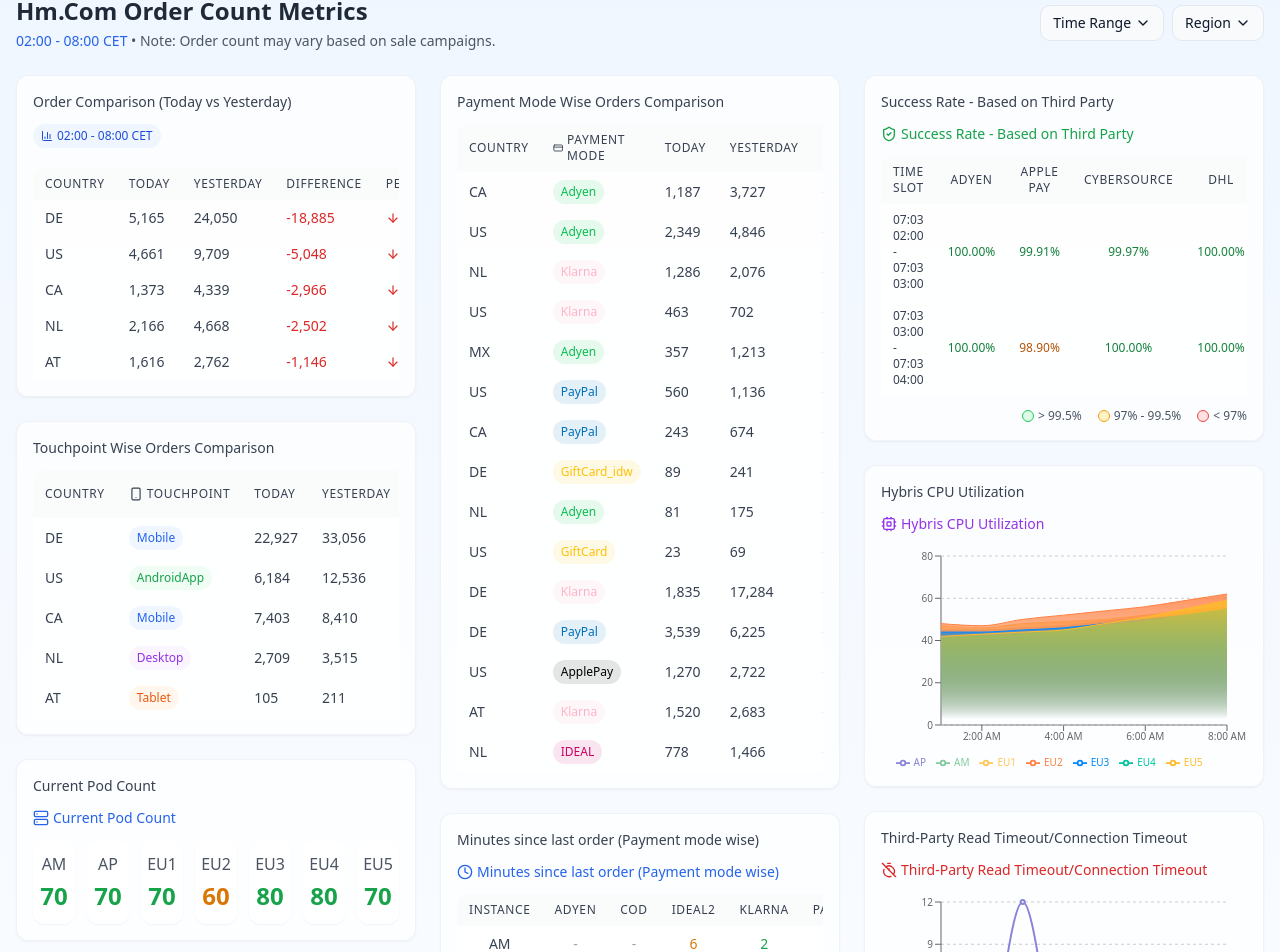
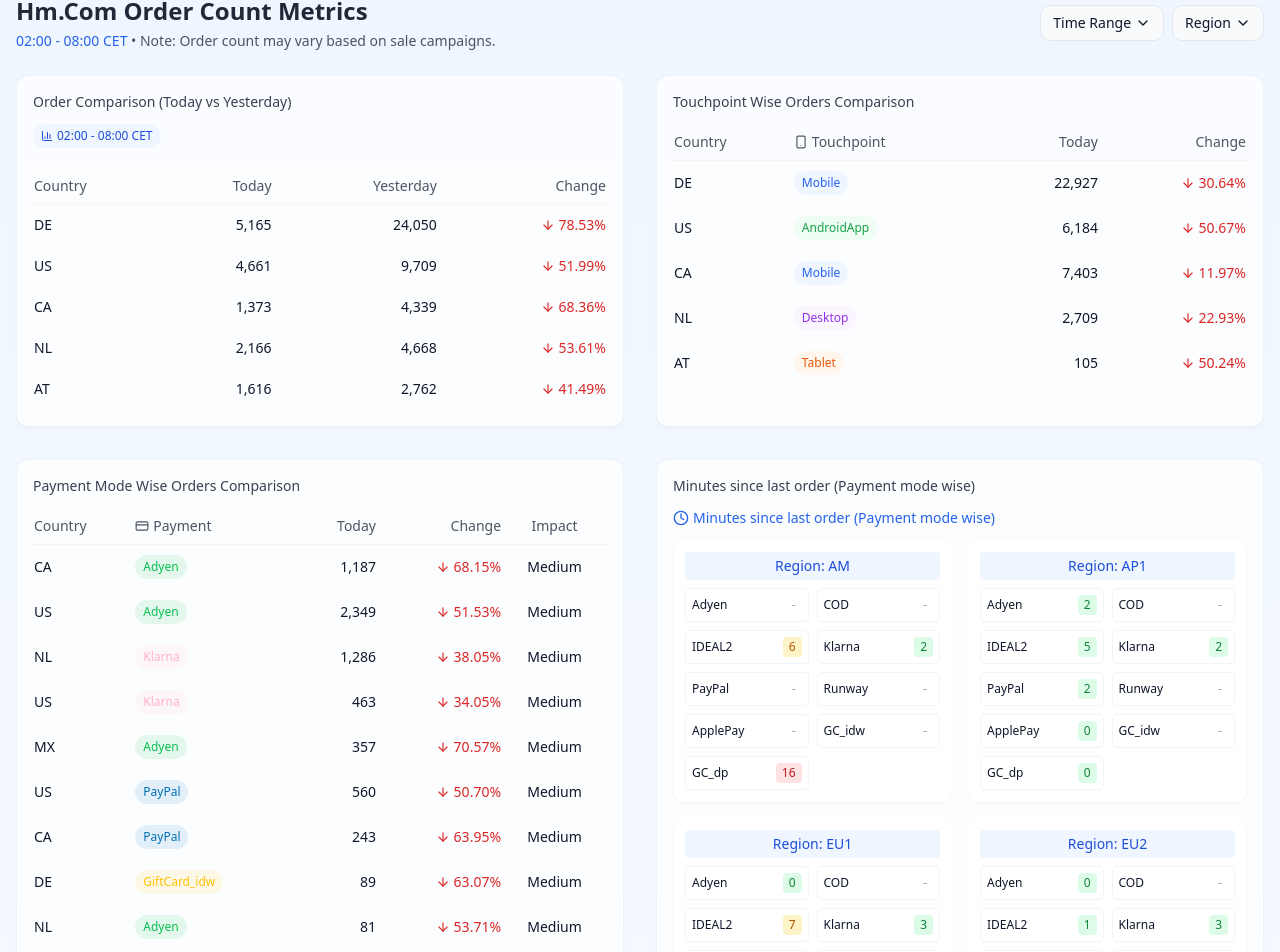
Before and after one commit to skawsh/smart-dashboard-harmony-64, a React (Vite) app: page / in a window 1280 px wide. Shown: the part 90-1042 px from the top of the page. Built offline with nearby package versions, Linux system fonts and the light colour scheme.

Commit message:
Improve UI table responsiveness
Fix UI issues causing horizontal scrolling and improve table responsiveness for better user experience.

```diff
--- a/src/components/dashboard/MinutesSinceLastOrder.tsx
+++ b/src/components/dashboard/MinutesSinceLastOrder.tsx
@@ -1,6 +1,7 @@
 
 import React from 'react';
 import { ClockIcon } from 'lucide-react';
+import { Tooltip, TooltipContent, TooltipProvider, TooltipTrigger } from '@/components/ui/tooltip';
 
 // Types for our data structure
 interface RegionData {
@@ -34,9 +35,9 @@ const getTimeColor = (value: string | number): string => {
   const minutes = Number(value);
   if (isNaN(minutes)) return 'text-gray-400';
 
-  if (minutes <= 5) return 'text-success-600 font-medium';
-  if (minutes <= 15) return 'text-warning-600 font-medium';
-  return 'text-error-600 font-medium';
+  if (minutes <= 5) return 'bg-success-100 text-success-700';
+  if (minutes <= 15) return 'bg-warning-100 text-warning-700';
+  return 'bg-error-100 text-error-700';
 };
 
 const formatValue = (value: string | number): string => {
@@ -52,39 +53,25 @@ const MinutesSinceLastOrder: React.FC = () => {
         <span className="text-sm font-medium">Minutes since last order (Payment mode wise)</span>
       </div>
 
-      <div className="overflow-x-auto">
-        <table className="data-table text-center">
-          <thead>
-            <tr>
-              <th className="rounded-tl-lg text-center">Instance</th>
-              <th>Adyen</th>
-              <th>COD</th>
-              <th>IDEAL2</th>
-              <th>Klarna</th>
-              <th>PayPal</th>
-              <th>Runway</th>
-              <th>ApplePay</th>
-              <th>GiftCard_idw</th>
-              <th className="rounded-tr-lg">GiftCard_dp</th>
-            </tr>
-          </thead>
-          <tbody>
-            {regionData.map((row, index) => (
-              <tr key={index}>
-                <td className="font-medium text-center">{row.region}</td>
-                <td className={getTimeColor(row.adyen)}>{formatValue(row.adyen)}</td>
-                <td className={getTimeColor(row.cod)}>{formatValue(row.cod)}</td>
-                <td className={getTimeColor(row.ideal2)}>{formatValue(row.ideal2)}</td>
-                <td className={getTimeColor(row.klarna)}>{formatValue(row.klarna)}</td>
-                <td className={getTimeColor(row.paypal)}>{formatValue(row.paypal)}</td>
-                <td className={getTimeColor(row.runway)}>{formatValue(row.runway)}</td>
-                <td className={getTimeColor(row.applepay)}>{formatValue(row.applepay)}</td>
-                <td className={getTimeColor(row.giftcard_idw)}>{formatValue(row.giftcard_idw)}</td>
-                <td className={getTimeColor(row.giftcard_dp)}>{formatValue(row.giftcard_dp)}</td>
-              </tr>
-            ))}
-          </tbody>
-        </table>
+      <div className="grid grid-cols-1 md:grid-cols-2 gap-4">
+        {regionData.map((row, index) => (
+          <div key={index} className="bg-white/80 p-3 rounded-lg shadow-sm">
+            <div className="text-sm font-medium mb-2 flex items-center justify-center bg-blue-50 text-blue-700 py-1 rounded">
+              Region: {row.region}
+            </div>
+            <div className="grid grid-cols-2 gap-2">
+              <PaymentTime label="Adyen" value={row.adyen} />
+              <PaymentTime label="COD" value={row.cod} />
+              <PaymentTime label="IDEAL2" value={row.ideal2} />
+              <PaymentTime label="Klarna" value={row.klarna} />
+              <PaymentTime label="PayPal" value={row.paypal} />
+              <PaymentTime label="Runway" value={row.runway} />
+              <PaymentTime label="ApplePay" value={row.applepay} />
+              <PaymentTime label="GC_idw" value={row.giftcard_idw} />
+              <PaymentTime label="GC_dp" value={row.giftcard_dp} />
+            </div>
+          </div>
+        ))}
       </div>
 
       <div className="flex gap-4 mt-3 text-xs text-gray-600 justify-end">
@@ -105,4 +92,25 @@ const MinutesSinceLastOrder: React.FC = () => {
   );
 };
 
+const PaymentTime = ({ label, value }: { label: string, value: string | number }) => {
+  const colorClass = getTimeColor(value);
+  const formattedValue = formatValue(value);
+
+  return (
+    <TooltipProvider>
+      <Tooltip>
+        <TooltipTrigger asChild>
+          <div className="flex justify-between items-center p-1.5 rounded border border-gray-100 hover:border-gray-200">
+            <span className="text-xs font-medium">{label}</span>
+            <span className={`text-xs px-1.5 py-0.5 rounded font-medium ${colorClass}`}>{formattedValue}</span>
+          </div>
+        </TooltipTrigger>
+        <TooltipContent>
+          <p>{label}: {formattedValue} minutes since last order</p>
+        </TooltipContent>
+      </Tooltip>
+    </TooltipProvider>
+  );
+};
+
 export default MinutesSinceLastOrder;
--- a/src/components/dashboard/OrderMetrics.tsx
+++ b/src/components/dashboard/OrderMetrics.tsx
@@ -1,6 +1,6 @@
 
 import React from 'react';
-import { ArrowDownIcon, ArrowUpIcon, BarChart3Icon } from 'lucide-react';
+import { ArrowDownIcon, BarChart3Icon } from 'lucide-react';
 import { Tooltip, TooltipContent, TooltipProvider, TooltipTrigger } from '@/components/ui/tooltip';
 
 interface OrderComparisonData {
@@ -29,33 +29,32 @@ const OrderMetrics: React.FC = () => {
         </div>
       </div>
 
-      <div className="overflow-x-auto">
-        <table className="data-table">
+      <div>
+        <table className="w-full text-sm">
           <thead>
-            <tr>
-              <th className="rounded-tl-lg">Country</th>
-              <th>Today</th>
-              <th>Yesterday</th>
-              <th>Difference</th>
-              <th className="rounded-tr-lg">Percentage</th>
+            <tr className="border-b border-gray-100">
+              <th className="text-left py-2 font-medium text-gray-600">Country</th>
+              <th className="text-right py-2 font-medium text-gray-600">Today</th>
+              <th className="text-right py-2 font-medium text-gray-600">Yesterday</th>
+              <th className="text-right py-2 font-medium text-gray-600">Change</th>
             </tr>
           </thead>
           <tbody>
             {orderData.map((item, index) => (
-              <tr key={index}>
-                <td className="font-medium">{item.country}</td>
-                <td>{item.today.toLocaleString()}</td>
-                <td>{item.yesterday.toLocaleString()}</td>
-                <td className="text-error-600">{item.difference.toLocaleString()}</td>
-                <td>
+              <tr key={index} className="border-b border-gray-50 hover:bg-gray-50/50">
+                <td className="py-2.5 font-medium">{item.country}</td>
+                <td className="py-2.5 text-right">{item.today.toLocaleString()}</td>
+                <td className="py-2.5 text-right">{item.yesterday.toLocaleString()}</td>
+                <td className="py-2.5 text-right">
                   <TooltipProvider>
                     <Tooltip>
-                      <TooltipTrigger className="flex items-center gap-1 text-error-600">
+                      <TooltipTrigger className="ml-auto flex items-center gap-1 text-error-600">
                         <ArrowDownIcon size={14} />
                         {Math.abs(item.percentage).toFixed(2)}%
                       </TooltipTrigger>
                       <TooltipContent>
                         <p>Order decrease of {Math.abs(item.percentage).toFixed(2)}% compared to yesterday</p>
+                        <p className="text-xs text-gray-400">Difference: {item.difference.toLocaleString()}</p>
                       </TooltipContent>
                     </Tooltip>
                   </TooltipProvider>
--- a/src/components/dashboard/PaymentModeComparison.tsx
+++ b/src/components/dashboard/PaymentModeComparison.tsx
@@ -26,11 +26,6 @@ const paymentModeData: PaymentComparisonData[] = [
   { time: '02:00-08:00', country: 'DE', payMode: 'GiftCard_idw', today: 89, yesterday: 241, difference: -152, percentage: -63.07, impact: 'Medium' },
   { time: '02:00-08:00', country: 'NL', payMode: 'Adyen', today: 81, yesterday: 175, difference: -94, percentage: -53.71, impact: 'Medium' },
   { time: '02:00-08:00', country: 'US', payMode: 'GiftCard', today: 23, yesterday: 69, difference: -46, percentage: -66.67, impact: 'Medium' },
-  { time: '02:00-08:00', country: 'DE', payMode: 'Klarna', today: 1835, yesterday: 17284, difference: -15449, percentage: -89.38, impact: 'Normal' },
-  { time: '02:00-08:00', country: 'DE', payMode: 'PayPal', today: 3539, yesterday: 6225, difference: -2686, percentage: -43.15, impact: 'Normal' },
-  { time: '02:00-08:00', country: 'US', payMode: 'ApplePay', today: 1270, yesterday: 2722, difference: -1452, percentage: -53.34, impact: 'Normal' },
-  { time: '02:00-08:00', country: 'AT', payMode: 'Klarna', today: 1520, yesterday: 2683, difference: -1163, percentage: -43.35, impact: 'Normal' },
-  { time: '02:00-08:00', country: 'NL', payMode: 'IDEAL', today: 778, yesterday: 1466, difference: -688, percentage: -46.93, impact: 'Normal' },
 ];
 
 const getPaymentColor = (payMode: string): string => {
@@ -50,43 +45,47 @@ const getPaymentColor = (payMode: string): string => {
 const PaymentModeComparison: React.FC = () => {
   return (
     <div className="w-full">
-      <div className="overflow-x-auto">
-        <table className="data-table">
+      <div>
+        <table className="w-full text-sm">
           <thead>
-            <tr>
-              <th className="rounded-tl-lg">Country</th>
-              <th>
+            <tr className="border-b border-gray-100">
+              <th className="text-left py-2 font-medium text-gray-600">Country</th>
+              <th className="text-left py-2 font-medium text-gray-600">
                 <div className="flex items-center gap-1">
                   <CreditCardIcon size={14} />
-                  <span>Payment Mode</span>
+                  <span>Payment</span>
                 </div>
               </th>
-              <th>Today</th>
-              <th>Yesterday</th>
-              <th>Difference</th>
-              <th>% Change</th>
-              <th className="rounded-tr-lg">Impact</th>
+              <th className="text-right py-2 font-medium text-gray-600">Today</th>
+              <th className="text-right py-2 font-medium text-gray-600">Change</th>
+              <th className="text-center py-2 font-medium text-gray-600">Impact</th>
             </tr>
           </thead>
           <tbody>
             {paymentModeData.map((item, index) => (
-              <tr key={index}>
-                <td className="font-medium">{item.country}</td>
-                <td>
+              <tr key={index} className="border-b border-gray-50 hover:bg-gray-50/50">
+                <td className="py-2.5 font-medium">{item.country}</td>
+                <td className="py-2.5">
                   <span className={`inline-flex items-center px-2 py-1 rounded-full text-xs font-medium ${getPaymentColor(item.payMode)}`}>
                     {item.payMode}
                   </span>
                 </td>
-                <td>{item.today.toLocaleString()}</td>
-                <td>{item.yesterday.toLocaleString()}</td>
-                <td className="text-error-600">{item.difference.toLocaleString()}</td>
-                <td>
-                  <div className="flex items-center gap-1 text-error-600">
-                    <ArrowDownIcon size={14} />
-                    {Math.abs(item.percentage).toFixed(2)}%
-                  </div>
+                <td className="py-2.5 text-right">{item.today.toLocaleString()}</td>
+                <td className="py-2.5 text-right">
+                  <TooltipProvider>
+                    <Tooltip>
+                      <TooltipTrigger className="ml-auto flex items-center gap-1 text-error-600">
+                        <ArrowDownIcon size={14} />
+                        {Math.abs(item.percentage).toFixed(2)}%
+                      </TooltipTrigger>
+                      <TooltipContent>
+                        <p>Yesterday: {item.yesterday.toLocaleString()}</p>
+                        <p>Difference: {item.difference.toLocaleString()}</p>
+                      </TooltipContent>
+                    </Tooltip>
+                  </TooltipProvider>
                 </td>
-                <td>
+                <td className="py-2.5 text-center">
                   <span className={`impact-tag-${item.impact === 'Medium' ? 'medium' : 'normal'}`}>
                     {item.impact}
                   </span>
--- a/src/components/dashboard/SuccessRate.tsx
+++ b/src/components/dashboard/SuccessRate.tsx
@@ -1,6 +1,7 @@
 
 import React from 'react';
 import { CheckCircleIcon, ShieldCheckIcon } from 'lucide-react';
+import { Tooltip, TooltipContent, TooltipProvider, TooltipTrigger } from '@/components/ui/tooltip';
 
 // Types for our data structure
 interface SuccessRateData {
@@ -66,43 +67,25 @@ const SuccessRate: React.FC = () => {
         <span className="text-sm font-medium">Success Rate - Based on Third Party</span>
       </div>
 
-      <div className="overflow-x-auto">
-        <table className="data-table text-center text-xs">
-          <thead>
-            <tr>
-              <th className="rounded-tl-lg text-left">Time Slot</th>
-              <th>Adyen</th>
-              <th>Apple Pay</th>
-              <th>Cybersource</th>
-              <th>DHL</th>
-              <th>Klarna</th>
-              <th>Metro</th>
-              <th>PayPal</th>
-              <th>Router</th>
-              <th>SAFC</th>
-              <th>SAFP</th>
-              <th className="rounded-tr-lg">Wallet</th>
-            </tr>
-          </thead>
-          <tbody>
-            {successRateData.map((row, index) => (
-              <tr key={index}>
-                <td className="font-medium text-left">{row.timeSlot}</td>
-                <td className={getPercentageStyle(row.adyen)}>{row.adyen}</td>
-                <td className={getPercentageStyle(row.applepay)}>{row.applepay}</td>
-                <td className={getPercentageStyle(row.cybersource)}>{row.cybersource}</td>
-                <td className={getPercentageStyle(row.dhl)}>{row.dhl}</td>
-                <td className={getPercentageStyle(row.klarna)}>{row.klarna}</td>
-                <td className={getPercentageStyle(row.metro)}>{row.metro}</td>
-                <td className={getPercentageStyle(row.paypal)}>{row.paypal}</td>
-                <td className={getPercentageStyle(row.router)}>{row.router}</td>
-                <td className={getPercentageStyle(row.safc)}>{row.safc}</td>
-                <td className={getPercentageStyle(row.safp)}>{row.safp}</td>
-                <td className={getPercentageStyle(row.wallet)}>{row.wallet}</td>
-              </tr>
-            ))}
-          </tbody>
-        </table>
+      <div className="grid grid-cols-1 md:grid-cols-2 gap-4">
+        {successRateData.map((row, index) => (
+          <div key={index} className="bg-white/80 p-3 rounded-lg shadow-sm">
+            <div className="text-xs font-medium mb-2 text-gray-700">{row.timeSlot}</div>
+            <div className="grid grid-cols-2 gap-2">
+              <ServiceSuccessRate name="Adyen" value={row.adyen} />
+              <ServiceSuccessRate name="ApplePay" value={row.applepay} />
+              <ServiceSuccessRate name="Cybersource" value={row.cybersource} />
+              <ServiceSuccessRate name="DHL" value={row.dhl} />
+              <ServiceSuccessRate name="Klarna" value={row.klarna} />
+              <ServiceSuccessRate name="Metro" value={row.metro} />
+              <ServiceSuccessRate name="PayPal" value={row.paypal} />
+              <ServiceSuccessRate name="Router" value={row.router} />
+              <ServiceSuccessRate name="SAFC" value={row.safc} />
+              <ServiceSuccessRate name="SAFP" value={row.safp} />
+              <ServiceSuccessRate name="Wallet" value={row.wallet} />
+            </div>
+          </div>
+        ))}
       </div>
 
       <div className="flex gap-4 mt-3 text-xs text-gray-600 justify-end">
@@ -123,4 +106,24 @@ const SuccessRate: React.FC = () => {
   );
 };
 
+const ServiceSuccessRate = ({ name, value }: { name: string, value: string }) => {
+  const style = getPercentageStyle(value);
+
+  return (
+    <TooltipProvider>
+      <Tooltip>
+        <TooltipTrigger asChild>
+          <div className="flex justify-between items-center p-1.5 rounded text-xs">
+            <span className="font-medium">{name}</span>
+            <span className={`px-1.5 py-0.5 rounded ${style}`}>{value}</span>
+          </div>
+        </TooltipTrigger>
+        <TooltipContent>
+          <p>{name} Success Rate: {value}</p>
+        </TooltipContent>
+      </Tooltip>
+    </TooltipProvider>
+  );
+};
+
 export default SuccessRate;
--- a/src/components/dashboard/TouchpointComparison.tsx
+++ b/src/components/dashboard/TouchpointComparison.tsx
@@ -40,40 +40,44 @@ const getTouchpointIcon = (touchpoint: string): string => {
 const TouchpointComparison: React.FC = () => {
   return (
     <div className="w-full">
-      <div className="overflow-x-auto">
-        <table className="data-table">
+      <div>
+        <table className="w-full text-sm">
           <thead>
-            <tr>
-              <th className="rounded-tl-lg">Country</th>
-              <th>
+            <tr className="border-b border-gray-100">
+              <th className="text-left py-2 font-medium text-gray-600">Country</th>
+              <th className="text-left py-2 font-medium text-gray-600">
                 <div className="flex items-center gap-1">
                   <Smartphone size={14} />
                   <span>Touchpoint</span>
                 </div>
               </th>
-              <th>Today</th>
-              <th>Yesterday</th>
-              <th>Difference</th>
-              <th className="rounded-tr-lg">% Change</th>
+              <th className="text-right py-2 font-medium text-gray-600">Today</th>
+              <th className="text-right py-2 font-medium text-gray-600">Change</th>
             </tr>
           </thead>
           <tbody>
             {touchpointData.map((item, index) => (
-              <tr key={index}>
-                <td className="font-medium">{item.country}</td>
-                <td>
+              <tr key={index} className="border-b border-gray-50 hover:bg-gray-50/50">
+                <td className="py-2.5 font-medium">{item.country}</td>
+                <td className="py-2.5">
                   <span className={`inline-flex items-center px-2 py-1 rounded-full text-xs font-medium ${getTouchpointIcon(item.touchpoint)}`}>
                     {item.touchpoint}
                   </span>
                 </td>
-                <td>{item.today.toLocaleString()}</td>
-                <td>{item.yesterday.toLocaleString()}</td>
-                <td className="text-error-600">{item.difference.toLocaleString()}</td>
-                <td>
-                  <div className="flex items-center gap-1 text-error-600">
-                    <ArrowDownIcon size={14} />
-                    {Math.abs(item.percentage).toFixed(2)}%
-                  </div>
+                <td className="py-2.5 text-right">{item.today.toLocaleString()}</td>
+                <td className="py-2.5 text-right">
+                  <TooltipProvider>
+                    <Tooltip>
+                      <TooltipTrigger className="ml-auto flex items-center gap-1 text-error-600">
+                        <ArrowDownIcon size={14} />
+                        {Math.abs(item.percentage).toFixed(2)}%
+                      </TooltipTrigger>
+                      <TooltipContent>
+                        <p>Yesterday: {item.yesterday.toLocaleString()}</p>
+                        <p>Difference: {item.difference.toLocaleString()}</p>
+                      </TooltipContent>
+                    </Tooltip>
+                  </TooltipProvider>
                 </td>
               </tr>
             ))}
--- a/src/pages/Index.tsx
+++ b/src/pages/Index.tsx
@@ -74,10 +74,9 @@ const Index = () => {
           </div>
         </div>
 
-        {/* Dashboard Grid */}
-        <div className="grid grid-cols-1 md:grid-cols-3 gap-6">
+        {/* Dashboard Grid - Changed to a more spaced out layout */}
+        <div className="grid grid-cols-1 lg:grid-cols-2 gap-8">
           {/* First column */}
-          <div className="space-y-6">
           <DashboardCard title="Order Comparison (Today vs Yesterday)" animation="animate-fade-in">
             <OrderMetrics />
           </DashboardCard>
@@ -86,13 +85,6 @@ const Index = () => {
             <TouchpointComparison />
           </DashboardCard>
 
-            <DashboardCard title="Current Pod Count" animation="animate-fade-in-delay-2">
-              <PodCount />
-            </DashboardCard>
-          </div>
-
-          {/* Second column */}
-          <div className="space-y-6">
           <DashboardCard title="Payment Mode Wise Orders Comparison" animation="animate-fade-in-delay-1">
             <PaymentModeComparison />
           </DashboardCard>
@@ -101,25 +93,25 @@ const Index = () => {
             <MinutesSinceLastOrder />
           </DashboardCard>
 
-            <DashboardCard title="URI Response Time" animation="animate-fade-in-delay-3">
-              <ResponseTime />
-            </DashboardCard>
-          </div>
-
-          {/* Third column */}
-          <div className="space-y-6">
           <DashboardCard title="Success Rate - Based on Third Party" animation="animate-fade-in-delay-2">
             <SuccessRate />
+          </DashboardCard>
+
+          <DashboardCard title="Current Pod Count" animation="animate-fade-in-delay-2">
+            <PodCount />
           </DashboardCard>
 
           <DashboardCard title="Hybris CPU Utilization" animation="animate-fade-in-delay-3">
             <CpuUtilization />
           </DashboardCard>
 
-            <DashboardCard title="Third-Party Read Timeout/Connection Timeout" animation="animate-fade-in-delay-4">
+          <DashboardCard title="URI Response Time" animation="animate-fade-in-delay-3">
+            <ResponseTime />
+          </DashboardCard>
+
+          <DashboardCard title="Third-Party Read Timeout/Connection Timeout" className="lg:col-span-2" animation="animate-fade-in-delay-4">
             <ThirdPartyTimeout />
           </DashboardCard>
-          </div>
         </div>
       </main>
 
```
Lines whose indentation alone changed are shown as unchanged.
